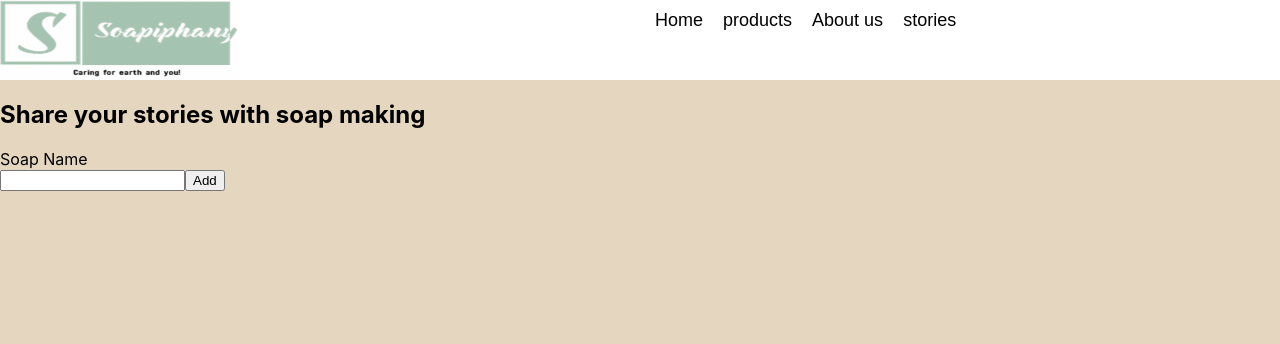
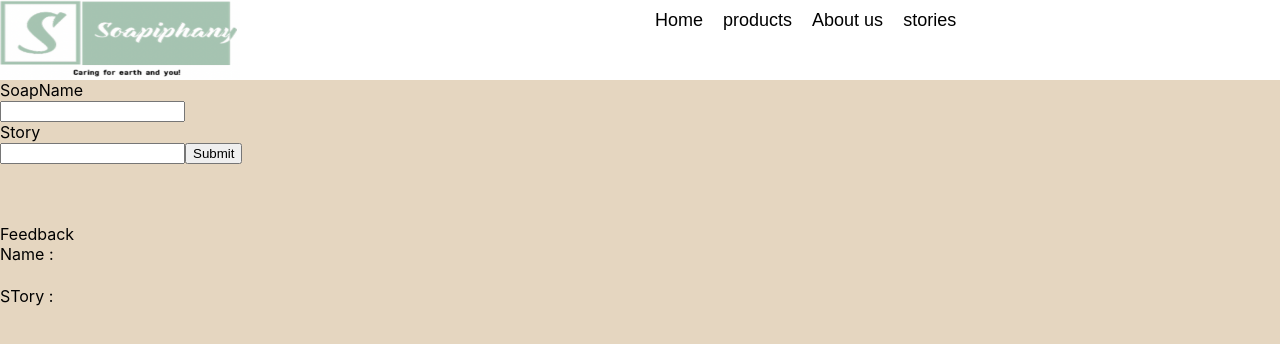
Before and after one commit to Akhilasulgante/SoapiphanyReact, a React (Create React App) app: page /stories in a window 1280 px wide. Shown: the top 344 px of the page. Built offline with nearby package versions, Linux system fonts and the light colour scheme.

Commit message:
Localstorage fail

```diff
--- a/src/App.js
+++ b/src/App.js
@@ -6,6 +6,7 @@ import Home from "./components/Home";
 import About from "./components/AboutUs/About";
 import Product from "./components/products/Product";
 import Stories from "./components/UserStories/Stories";
+import Storiest from "./components/UserStories/Storiest";
 
 class App extends Component {
   render() {
@@ -16,7 +17,7 @@ class App extends Component {
           <Route path="/" element={<Home />} />
           <Route path="/products" element={<Product />} />
           <Route path="/about" element={<About />} />
-          <Route path="/stories" element={<Stories />} />
+          <Route path="/stories" element={<Storiest />} />
         </Routes>
       </Router>
     );
--- a/src/components/UserStories/Stories.js
+++ b/src/components/UserStories/Stories.js
@@ -1,13 +1,28 @@
-import React, { Component } from "react";
+import React, { Component, createRef } from "react";
+import PropTypes from "prop-types";
 
-class Stories extends Component {
-  //   constructor(props) {
-  //     super(props);
-  //   }
-  //   state = {};
+export default class Stories extends Component {
+  constructor(props) {
+    super(props);
 
-  createStories() {
-    this.addStories();
+    this.storyForm = createRef();
+
+    this.onCreateStories = this.onCreateStories.bind(this);
+  }
+
+  onCreateStories(e) {
+    console.log("adding?");
+    //this.addStories();
+    e.preventDefault();
+
+    const stoForm = new FormData(this.storyForm.current);
+
+    console.log("create Publication title=", stoForm.get("title"));
+
+    let soapName = stoForm.get("soapName"),
+      soapStory = stoForm.get("soapStory");
+
+    this.props.onCreateStories(soapName, soapStory);
   }
 
   render() {
@@ -15,19 +30,20 @@ class Stories extends Component {
       <React.Fragment>
         <h2>Share your stories with soap making</h2>
         <label>Soap Name</label>
-        <form>
-          <input type="text" />
+        <form ref={this.storyForm}>
+          <input type="text" name="soapName" />
+          <br />
+          <input type="text" name="soapStory" />
 
-          <input type="submit" value="Add" />
+          <button type="submit" onClick={this.onCreateStories}>
+            Share
+          </button>
         </form>
-        {/* remove this later */}
-        {/* <br />
-        <br />
-        <label>experience</label>
-        <input type="text" /> <br /> */}
       </React.Fragment>
     );
   }
 }
 
-export default Stories;
+Stories.propTypes = {
+  onCreateStories: PropTypes.func.isRequired,
+};
--- /dev/null
+++ b/src/components/UserStories/Storiest.js
@@ -0,0 +1,95 @@
+import React, { Component } from "react";
+
+class Storiest extends Component {
+  userComment;
+
+  constructor(props) {
+    super(props);
+
+    //let comments = JSON.parse(localStorage.getItem("user"));
+
+    this.state = {
+      comments: [
+        {
+          SName: "",
+          SStory: "",
+        },
+      ],
+    };
+    this.handleFormSubmit = this.handleFormSubmit.bind(this);
+    this.onChangeName = this.onChangeName.bind(this);
+    this.onChangeStory = this.onChangeStory.bind(this);
+  }
+
+  onChangeName = (event) => {
+    //console.log("calling?");
+    this.setState({ SName: event.target.value });
+  };
+
+  onChangeStory = (event) => {
+    //console.log("calling?");
+    this.setState({ SStory: event.target.value });
+  };
+
+  handleFormSubmit(event) {
+    event.preventDefault();
+    this.userComment = JSON.parse(localStorage.getItem("user"));
+    console.log(this.userComment);
+    console.log("Calling?");
+  }
+  componentDidMount() {
+    localStorage.setItem("comments", JSON.stringify("user"));
+    // if (localStorage.getItem("user")) {
+    //   this.setState({
+    //     SName: this.userData.SName,
+    //     SStory: this.userData.SStory,
+    //   });
+    // } else {
+    //   alert("Please input all feilds");
+    // }
+  }
+
+  componentDidUpdate(nextProps, nextState) {
+    localStorage.setItem("user", JSON.stringify(nextState));
+  }
+
+  render() {
+    return (
+      <React.Fragment>
+        <form onSubmit={this.handleFormSubmit}>
+          <label>SoapName</label>
+          <br />
+          <input
+            type="text"
+            name="SName"
+            value={this.state.SName}
+            onChange={this.onChangeName}
+          />
+          <br />
+          <label>Story</label>
+          <br />
+          <input
+            type="text"
+            name="SStory"
+            value={this.state.SStory}
+            onChange={this.onChangeStory}
+          />
+          <button type="submit">Submit</button>
+        </form>
+        <br />
+        <br />
+        <br />
+        <div>
+          <label>Feedback</label>
+          <br />
+          <label>Name :</label>
+          <h5>{localStorage.getItem("user.SName")}</h5>
+          <label>STory :</label>
+          <p>{localStorage.getItem("user.SStory")}</p>
+        </div>
+      </React.Fragment>
+    );
+  }
+}
+
+export default Storiest;
```
Also changed, not shown: src/components/UserStories/CreateStories.js (added, +73 -0 lines), src/components/UserStories/StoriesArray.js (added, +11 -0 lines), src/components/UserStories/StoryMongo.js (added).
